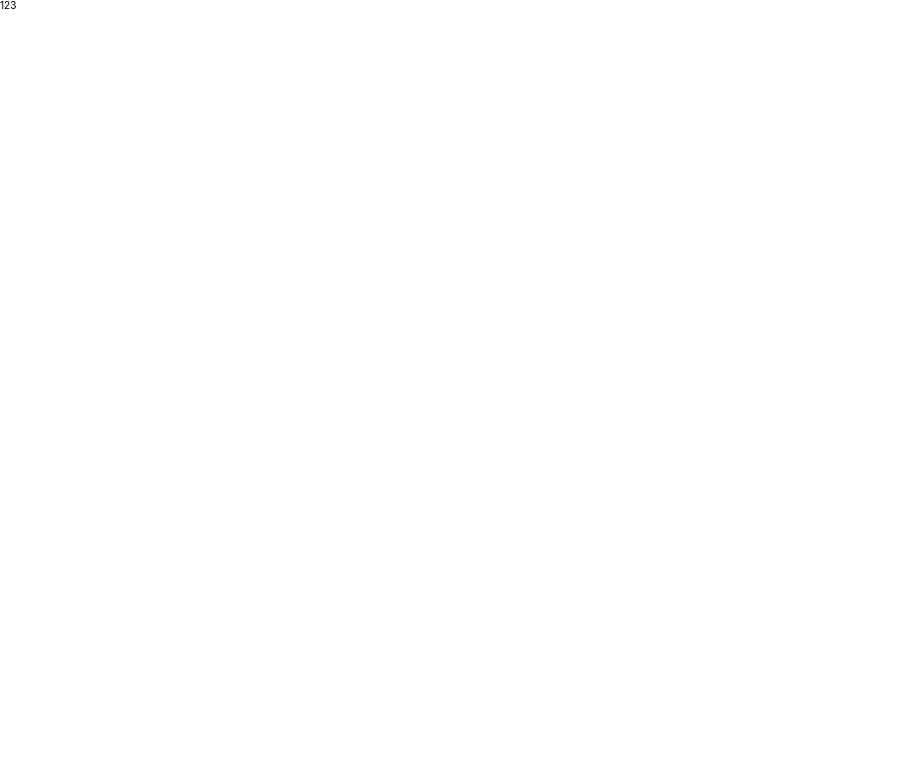
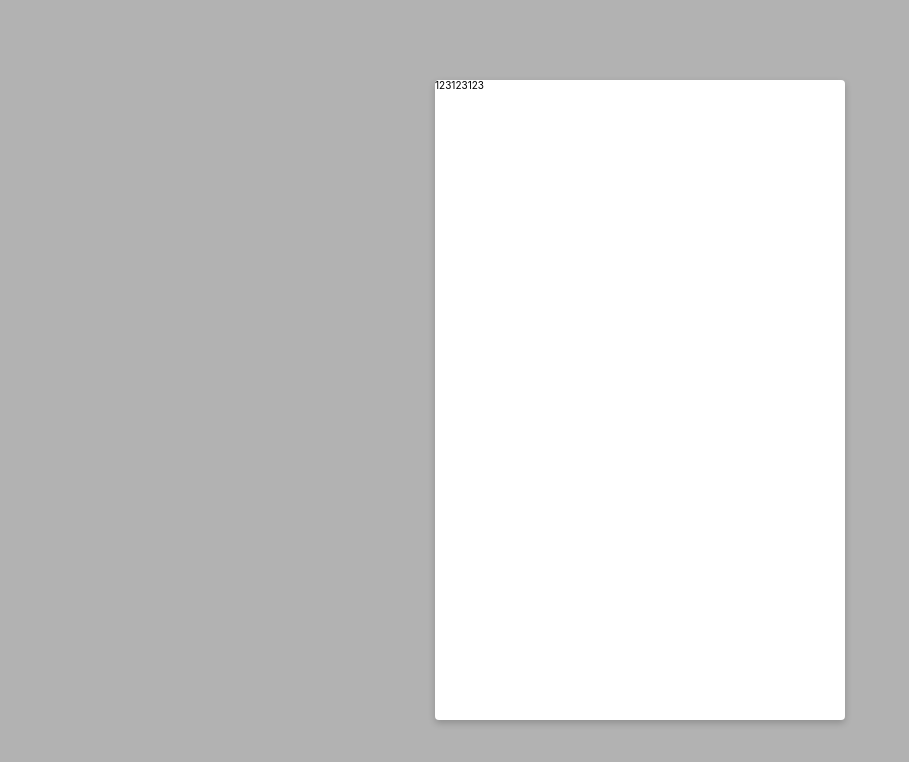
Before and after one commit to byseop/gmarket-smilepay-task, a React (Create React App) app: page / in a window 1280 px wide. Shown: the top 762 px of the page, without its empty margins (0-909 px from the left). Built offline with nearby package versions, Linux system fonts and the light colour scheme.

Commit message:
feat: 기본레이아웃 업데이트

```diff
--- a/public/index.html
+++ b/public/index.html
@@ -9,7 +9,6 @@
       name="description"
       content="Web site created using create-react-app"
     />
-    <link rel="apple-touch-icon" href="%PUBLIC_URL%/logo192.png" />
     <!--
       manifest.json provides metadata used when your web app is installed on a
       user's mobile device or desktop. See https://developers.google.com/web/fundamentals/web-app-manifest/
--- /dev/null
+++ b/src/components/Layouts/SmilepayLayout/SmilePayLayout.Styled.ts
@@ -0,0 +1,16 @@
+import styled from 'styled-components';
+import SmilepayLayout from './SmilepayLayout';
+
+const StyledSmilepayLayout = styled(SmilepayLayout)`
+  position: fixed;
+  width: 410px;
+  height: 640px;
+  left: 50%;
+  top: 50%;
+  transform: translate(-50%, -50%);
+  background: var(--white);
+  border-radius: 4px;
+  box-shadow: 0 3px 7px 0 rgb(0 0 0 / 20%);
+`;
+
+export default StyledSmilepayLayout;
--- /dev/null
+++ b/src/components/Layouts/SmilepayLayout/SmilepayLayout.tsx
@@ -0,0 +1,15 @@
+import { Outlet } from 'react-router-dom';
+
+interface IProps {
+  className?: string;
+}
+
+const SmilepayLayout: React.FC<IProps> = ({ className }) => {
+  return (
+    <div className={`${className} layout`}>
+      <Outlet />
+    </div>
+  );
+};
+
+export default SmilepayLayout;
--- /dev/null
+++ b/src/components/Layouts/SmilepayLayout/index.ts
@@ -0,0 +1 @@
+export { default } from './SmilePayLayout.Styled';
--- /dev/null
+++ b/src/components/Layouts/index.ts
@@ -0,0 +1 @@
+export { default as SmilepayLayout } from './SmilepayLayout';
--- /dev/null
+++ b/src/pages/Home/Home.tsx
@@ -0,0 +1,5 @@
+const Home = () => {
+  return <div>123123123</div>;
+};
+
+export default Home;
--- /dev/null
+++ b/src/pages/Home/index.ts
@@ -0,0 +1 @@
+export { default } from './Home';
--- a/src/pages/routes.tsx
+++ b/src/pages/routes.tsx
@@ -1,9 +1,13 @@
 import { Route, Routes, Navigate } from 'react-router-dom';
+import * as Layout from '@components/Layouts';
+import Home from './Home';
 
 const MainRoutes = () => {
   return (
     <Routes>
-      <Route path="/" element={<div>123</div>} />
+      <Route element={<Layout.SmilepayLayout />}>
+        <Route path="/" element={<Home />} />
+      </Route>
       <Route path="*" element={<Navigate to="/" />} />
     </Routes>
   );
--- a/src/styles/globalStyles.ts
+++ b/src/styles/globalStyles.ts
@@ -29,7 +29,7 @@ const GlobalStyle = createGlobalStyle`
   }
 
   body {
-    background: #fff;
+    background: rgba(0,0, 0, 0.3);
   }
 
   a {
```
Also changed, not shown: public/manifest.json.
